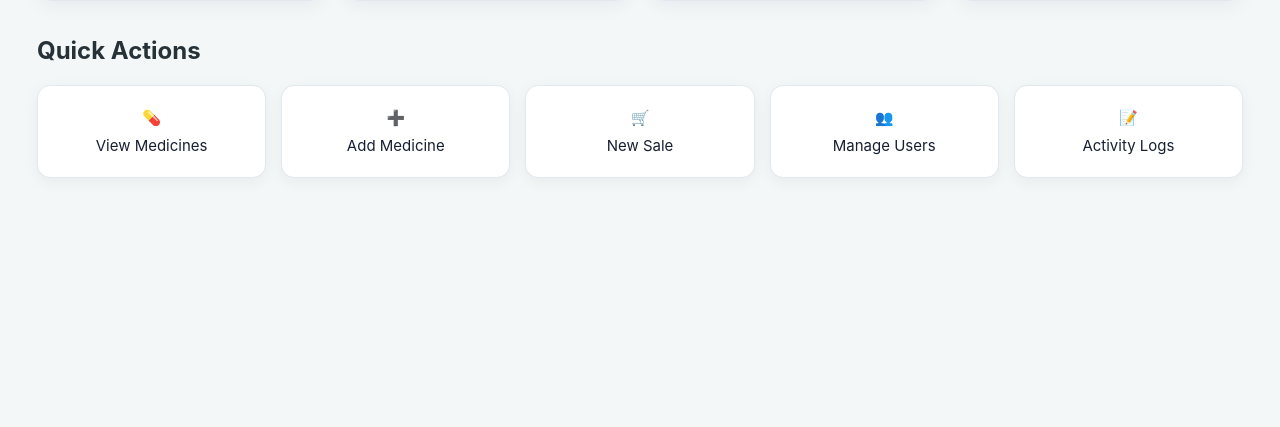
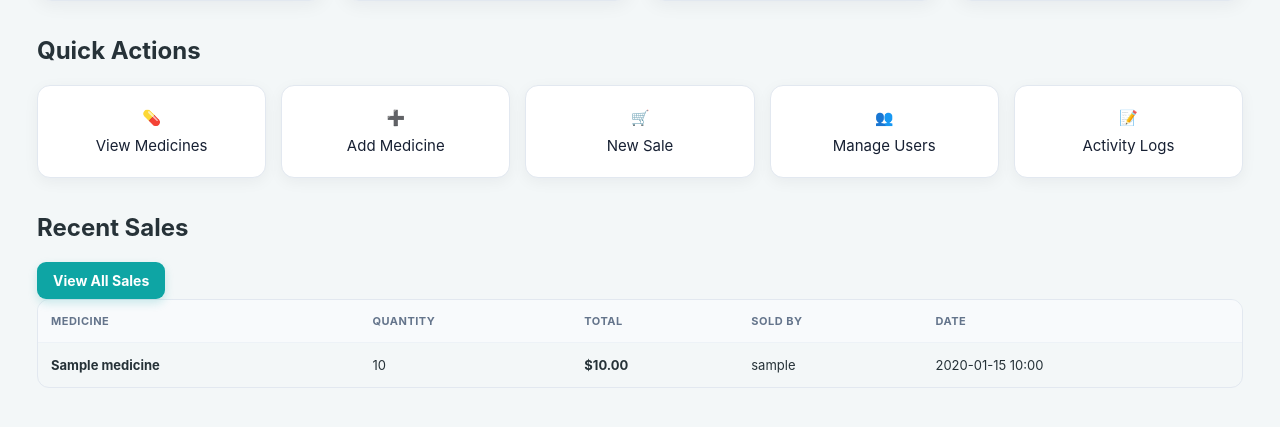
Before and after one commit to gmmuhammad002-cyber/pharmacy-management-system, a Flask app: page / in a window 1280 px wide. Shown: the part 292-719 px from the top of the page. Run offline with Flask 3, Linux system fonts and the light colour scheme; a user stored in the database is signed in; tables that the repository leaves empty hold one stand-in row (values such as "Sample post"); parts of the project's set-up code (start-up, migrations or seed data) failed here and were passed over; some libraries are stand-ins or nearby versions.

Commit message:
Update index.html

```diff
--- a/templates/index.html
+++ b/templates/index.html
@@ -7,78 +7,50 @@ Dashboard - Pharmacy Management System
 {% block content %}
 
 <div class="page-header">
-
     <div>
         <h1>Dashboard</h1>
-
         <p>
             Welcome back,
             <strong>{{ current_user.username }}</strong>.
         </p>
     </div>
-
 </div>
-
 
 <div class="stats-grid">
 
     <div class="stat-card">
-
-        <div class="stat-icon">
-            💊
-        </div>
-
+        <div class="stat-icon">💊</div>
         <div>
             <h3>Total Medicines</h3>
             <strong>{{ total_medicines }}</strong>
         </div>
-
     </div>
 
-
     <div class="stat-card warning">
-
-        <div class="stat-icon">
-            ⚠️
-        </div>
-
+        <div class="stat-icon">⚠️</div>
         <div>
             <h3>Low Stock</h3>
             <strong>{{ low_stock }}</strong>
         </div>
-
     </div>
 
-
     <div class="stat-card success">
-
-        <div class="stat-icon">
-            💰
-        </div>
-
+        <div class="stat-icon">💰</div>
         <div>
             <h3>Today's Sales</h3>
-            <strong>${{ "%.2f"|format(today_sales) }}</strong>
+            <strong>${{ "%.2f"|format(today_sales|float) }}</strong>
         </div>
-
     </div>
 
-
     <div class="stat-card danger">
-
-        <div class="stat-icon">
-            ⏰
-        </div>
-
+        <div class="stat-icon">⏰</div>
         <div>
             <h3>Expiring Soon</h3>
             <strong>{{ expiring_soon }}</strong>
         </div>
-
     </div>
 
 </div>
-
 
 <div class="dashboard-section">
 
@@ -86,48 +58,29 @@ Dashboard - Pharmacy Management System
 
     <div class="quick-actions">
 
-        <a
-            href="{{ url_for('medicines') }}"
-            class="action-card"
-        >
+        <a href="{{ url_for('medicines') }}" class="action-card">
             💊
             <span>View Medicines</span>
         </a>
 
-
-        <a
-            href="{{ url_for('add_medicine') }}"
-            class="action-card"
-        >
+        <a href="{{ url_for('add_medicine') }}" class="action-card">
             ➕
             <span>Add Medicine</span>
         </a>
 
-
-        <a
-            href="{{ url_for('sales') }}"
-            class="action-card"
-        >
+        <a href="{{ url_for('sales') }}" class="action-card">
             🛒
             <span>New Sale</span>
         </a>
 
-
         {% if current_user.role == "admin" %}
 
-        <a
-            href="{{ url_for('users') }}"
-            class="action-card"
-        >
+        <a href="{{ url_for('users') }}" class="action-card">
             👥
             <span>Manage Users</span>
         </a>
 
-
-        <a
-            href="{{ url_for('logs') }}"
-            class="action-card"
-        >
+        <a href="{{ url_for('logs') }}" class="action-card">
             📝
             <span>Activity Logs</span>
         </a>
@@ -138,4 +91,83 @@ Dashboard - Pharmacy Management System
 
 </div>
 
+
+<!-- RECENT SALES -->
+
+<div class="dashboard-section">
+
+    <div class="section-header">
+        <h2>Recent Sales</h2>
+
+        <a href="{{ url_for('sales') }}" class="btn btn-primary">
+            View All Sales
+        </a>
+    </div>
+
+    {% if recent_sales %}
+
+    <div class="table-container">
+
+        <table class="data-table">
+
+            <thead>
+                <tr>
+                    <th>Medicine</th>
+                    <th>Quantity</th>
+                    <th>Total</th>
+                    <th>Sold By</th>
+                    <th>Date</th>
+                </tr>
+            </thead>
+
+            <tbody>
+
+                {% for sale in recent_sales %}
+
+                <tr>
+
+                    <td>
+                        <strong>{{ sale.medicine.name }}</strong>
+                    </td>
+
+                    <td>
+                        {{ sale.quantity }}
+                    </td>
+
+                    <td>
+                        <strong>
+                            ${{ "%.2f"|format(sale.total_price|float) }}
+                        </strong>
+                    </td>
+
+                    <td>
+                        {{ sale.seller.username }}
+                    </td>
+
+                    <td>
+                        {{ sale.sale_date.strftime("%Y-%m-%d %H:%M") }}
+                    </td>
+
+                </tr>
+
+                {% endfor %}
+
+            </tbody>
+
+        </table>
+
+    </div>
+
+    {% else %}
+
+    <div class="empty-state">
+        <div class="empty-icon">🛒</div>
+        <h3>No Recent Sales</h3>
+        <p>There are no sales recorded yet.</p>
+    </div>
+
+    {% endif %}
+
+</div>
+
 {% endblock %}
```
